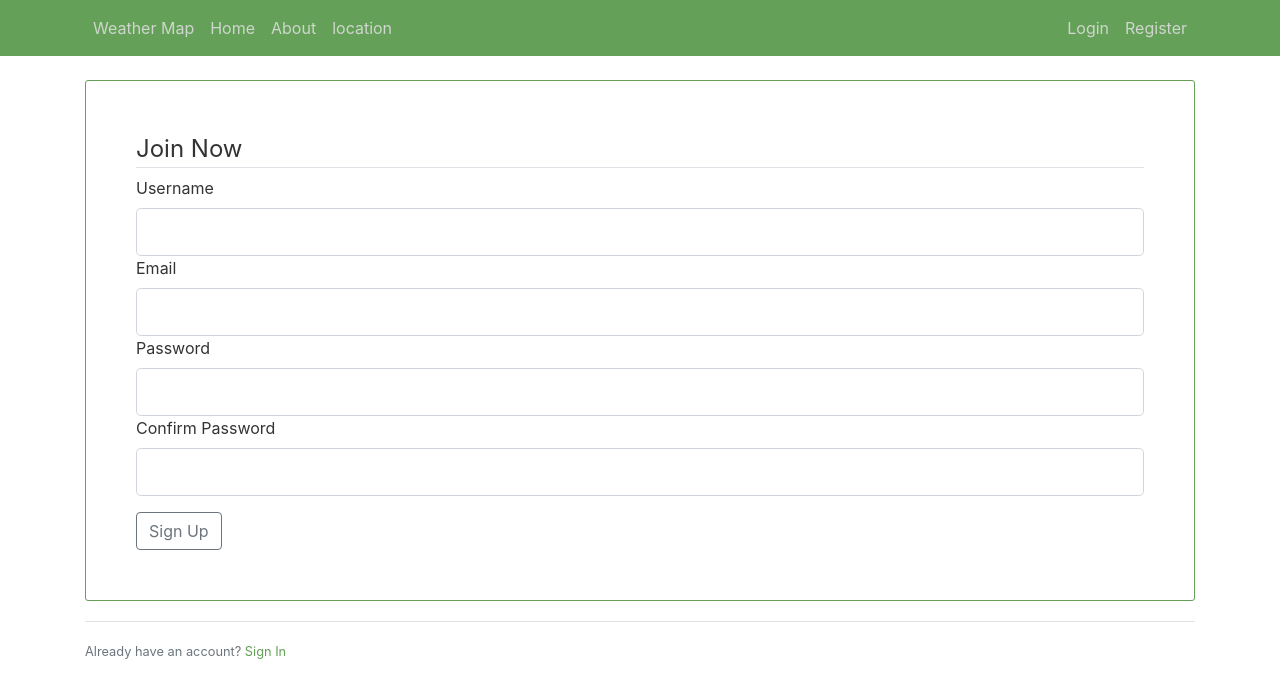
After one commit to rux65/weathermap, a Flask app: page /register in a window 1280 px wide. The commit adds this page. Shown: the top 698 px of the page. Run offline with Flask 2, Linux system fonts and the light colour scheme; some libraries are stand-ins or nearby versions.

Commit message:
Forms and css

```diff
--- a/main.py
+++ b/main.py
@@ -1,13 +1,47 @@
-import requests
+#import requests
 import json
-from flask import Flask , render_template, request
-import gmaps
+from flask import Flask , render_template, request, url_for, flash, redirect
+from flask_wtf import FlaskForm
+from wtforms import StringField, PasswordField, SubmitField, BooleanField
+from wtforms.validators import DataRequired, Length, Email, EqualTo
+#import gmaps
 
+
+#imputting a secrety key to make more secure- n=random changing variable would be better
 app=Flask("myApp")
+app.config['SECRET_KEY'] = '5791628bb0b13ce0c676dfde280ba245'
+
+#setting up apps for the registationa and login forms that will be used in the main python document
+
+class RegistrationForm(FlaskForm):
+    username = StringField('Username',
+                           validators=[DataRequired(), Length(min=2, max=20)])
+    email = StringField('Email',
+                        validators=[DataRequired(), Email()])
+    password = PasswordField('Password', validators=[DataRequired()])
+    confirm_password = PasswordField('Confirm Password',
+                                     validators=[DataRequired(), EqualTo('password')])
+    submit = SubmitField('Sign Up')
+
+class LoginForm(FlaskForm):
+    email = StringField('Email',
+                        validators=[DataRequired(), Email()])
+    password = PasswordField('Password', validators=[DataRequired()])
+    remember = BooleanField('Remember Me')
+    submit = SubmitField('Login')
+
+@app.route("/")
+@app.route("/home")
+def home():
+    return render_template('home.html', home='home')
+
+@app.route("/about")
+def about():
+    return render_template('about.html', title='About')
 
 @app.route("/postcode", methods=["POST", "GET"])
 def location():
-	return render_template("weatherApi.html")
+	return render_template("weatherApi.html", title='postcode' )
 
 def meh():
 	form_data=request.form
@@ -38,12 +72,31 @@ def weather_reply():
 	wind=api["wind"]
 	#print (api["coord"]["lon"]+1)
 
+@app.route("/register", methods=['GET', 'POST'])
+def register():
+    form = RegistrationForm()
+    if form.validate_on_submit():
+        flash('Account created!', 'success')
+        return redirect(url_for('home'))
+    return render_template('register.html', title='Register', form=form)
 
-	r=requests.get("http://api.openweathermap.org/data/2.5/weather?lat=%f&lon=%f" %(api['coord']['lat']+0.2, api['coord']['lon']+0.2))
-	print(r.text)
+@app.route("/login", methods=['GET', 'POST'])
+def login():
+    form = LoginForm()
+    if form.validate_on_submit():
+        #no database create therefore can only login with this and no other email or password 'created' on the registration form
+        if form.email.data == 'weathermap@gmail.com' and form.password.data == 'password':
+            flash('You have been logged in!', 'success')
+            return redirect(url_for('home'))
+        else:
+            flash('Login Unsuccessful. Please check email and password', 'danger')
+    return render_template('login.html', title='Login', form=form)
 
-	print(response.text)
-	return render_template("location.html", api=api,coord=coord, weather=weather,main=main, wind=wind)
+#r=requests.get("http://api.openweathermap.org/data/2.5/weather?lat=%f&lon=%f" %(api['coord']['lat']+0.2, api['coord']['lon']+0.2))
+#print(r.text)
+
+#print(response.text)
+#return render_template("location.html", api=api,coord=coord, weather=weather,main=main, wind=wind)
 
 
 app.run(debug=True) # always run with debug true
--- /dev/null
+++ b/static/main.css
@@ -0,0 +1,36 @@
+body {
+  background: #ffffff;
+  color: #333333;
+  margin-top: 5rem;
+}
+
+h1, h2, h3, h4, h5, h6 {
+  color: #444444;
+}
+
+.bg-steel {
+  background-color: #65a058;
+}
+
+.site-header .navbar-nav .nav-link {
+  color: #ced6cd;
+}
+
+.site-header .navbar-nav .nav-link:hover {
+  color: #ffffff;
+}
+
+.site-header .navbar-nav .nav-link.active {
+  font-weight: 700;
+}
+
+.form-section {
+  padding: 50px 50px;
+  border: 1px solid #65a058;
+  border-radius: 3px;
+  margin-bottom: 20px;
+}
+
+.link {
+  color: #65a058
+}
--- /dev/null
+++ b/templates/Register.html
@@ -0,0 +1,77 @@
+<!--connects this html to main layout html to avoid repeated code-->
+<!--maybe create another template inheritance structure to reduce the similar coding between the forms?-->
+{% extends "layout.html" %}
+{% block content %}
+    <div class="form-section">
+        <form method="POST" action="">
+          <!--hidden tags ads a csrf token, this is part of the secret key protection -->
+            {{ form.hidden_tag() }}
+            <fieldset class="form-group">
+                <legend class="border-bottom mb-6">Join Now</legend>
+                <div class="form-part">
+                  <!--these are the fields from the form that have been created in the main.py-->
+                    {{ form.username.label(class="form-control-label") }}
+                    {% if form.username.errors %}
+                        <!--bootstrap to make form look good and consistant-->
+                        {{ form.username(class="form-control form-control-lg is-invalid") }}
+                        <div class="invalid-content">
+                            {% for error in form.username.errors %}
+                                <span>{{ error }}</span>
+                            {% endfor %}
+                        </div>
+                    <!--if and else statement to create an error if information added is invalid in some way-->
+                    {% else %}
+                        {{ form.username(class="form-control form-control-lg") }}
+                    {% endif %}
+                </div>
+                <div class="form-part">
+                    {{ form.email.label(class="form-control-label") }}
+                    {% if form.email.errors %}
+                        {{ form.email(class="form-control form-control-lg is-invalid") }}
+                        <div class="invalid-content">
+                            {% for error in form.email.errors %}
+                                <span>{{ error }}</span>
+                            {% endfor %}
+                        </div>
+                    {% else %}
+                        {{ form.email(class="form-control form-control-lg") }}
+                    {% endif %}
+                </div>
+                <div class="form-part">
+                    {{ form.password.label(class="form-control-label") }}
+                    {% if form.password.errors %}
+                        {{ form.password(class="form-control form-control-lg is-invalid") }}
+                        <div class="invalid-content">
+                            {% for error in form.password.errors %}
+                                <span>{{ error }}</span>
+                            {% endfor %}
+                        </div>
+                    {% else %}
+                        {{ form.password(class="form-control form-control-lg") }}
+                    {% endif %}
+                </div>
+                <div class="form-part">
+                    {{ form.confirm_password.label(class="form-control-label") }}
+                    {% if form.confirm_password.errors %}
+                        {{ form.confirm_password(class="form-control form-control-lg is-invalid") }}
+                        <div class="invalid-content">
+                            {% for error in form.confirm_password.errors %}
+                                <span>{{ error }}</span>
+                            {% endfor %}
+                        </div>
+                    {% else %}
+                        {{ form.confirm_password(class="form-control form-control-lg") }}
+                    {% endif %}
+                </div>
+            </fieldset>
+            <div class="form-part">
+                {{ form.submit(class="btn btn-outline-secondary") }}
+            </div>
+        </form>
+    </div>
+    <div class="border-top pt-3">
+        <small class="text-muted">
+            Already have an account? <a class="link" href="{{ url_for('login') }}">Sign In</a>
+        </small>
+    </div>
+{% endblock content %}
--- /dev/null
+++ b/templates/about.html
@@ -0,0 +1,6 @@
+<!--connects this html to main layout html to avoid repeated code-->
+{% extends "layout.html" %}
+{% block content %}
+    <h1>Welcome to our weather map site</h1>
+    <p1>WE are a group on the code first girls course and have aimed to create a website that infroms users of the weather at their location at a specific time </p1>
+{% endblock content %}
--- /dev/null
+++ b/templates/home.html
@@ -0,0 +1,6 @@
+<!--connects this html to main layout html to avoid repeated code-->
+{% extends "layout.html" %}
+{% block content %}
+    <h1> Welcome </h1>
+    <p1> Please enter your Location or register for more information </p1>
+{% endblock content %}
--- /dev/null
+++ b/templates/layout.html
@@ -0,0 +1,49 @@
+<!DOCTYPE html>
+<html>
+<head>
+    <meta charset="utf-8">
+    <meta name="viewport" content="width=device-width, initial-scale=1, shrink-to-fit=no">
+    <!--sets up bootstrap for the document and relavent styling-->
+    <link rel="stylesheet" href="https://maxcdn.bootstrapcdn.com/bootstrap/4.0.0/css/bootstrap.min.css" integrity="sha384-Gn5384xqQ1aoWXA+058RXPxPg6fy4IWvTNh0E263XmFcJlSAwiGgFAW/dAiS6JXm" crossorigin="anonymous">
+    <link rel="stylesheet" type="text/css" href="{{ url_for('static', filename='main.css') }}">
+    <title>Weather Map</title>
+</head>
+<body>
+    <header class="site-header">
+      <nav class="navbar navbar-expand-md bg-steel fixed-top">
+        <div class="container">
+          <div class="collapse navbar-collapse" id="navbar">
+            <div class="navbar-nav mr-auto">
+              <a class="nav-item nav-link" href="{{ url_for('home') }}">Weather Map</a>
+              <a class="nav-item nav-link" href="{{ url_for('home') }}">Home</a>
+              <a class="nav-item nav-link" href="{{ url_for('about') }}">About</a>
+              <a class="nav-item nav-link" href="{{ url_for('location') }}">location</a>
+            </div>
+              <div class="navbar-nav">
+              <a class="nav-item nav-link" href="{{ url_for('login') }}">Login</a>
+              <a class="nav-item nav-link" href="{{ url_for('register') }}">Register</a>
+            </div>
+          </div>
+        </div>
+      </nav>
+    </header>
+    <main role="main" class="container">
+      <div class="row">
+        <div class="col-md-12">
+          <!--to create a flass message the code blocks have been made to link for the forms.py and html documents and reteive the correct information-->
+            {% with messages = get_flashed_messages(with_categories=true) %}
+              {% if messages %}
+                {% for category,  message in messages %}
+                  <div class="alert alert-{{ category }}">
+                    {{ message }}
+                  </div>
+                {% endfor %}
+              {% endif %}
+            {% endwith %}
+          <!--this block code relates to the relavent page html (template inheritance)-->
+          {% block content %}{% endblock %}
+        </div>
+      </div>
+    </main>
+</body>
+</html>
--- a/templates/test.html
+++ b/templates/test.html
@@ -1,6 +1,5 @@
 {%extends "weatherApi.html"%}
 {%block body%}
-
 	<p>Please Enter Location  in the Format City, Country</p>
 		<div id="contact-form">
 			<form method ="post" action="/location">
@@ -8,7 +7,5 @@
 				<input type="text" id="text" name="text", required="required">
 				<input type="submit" value="submit" id="submit-button">
 			</form>
-
 		</div>
-
 {%endblock%}
```
Also changed, not shown: templates/Login.html (added, +58 -0 lines), templates/weatherApi.html (+3 -16 lines), templates/location.html (line endings or trailing spaces), 1 other file. Lines whose indentation alone changed are shown as unchanged.
